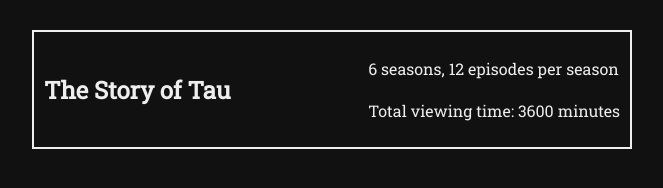
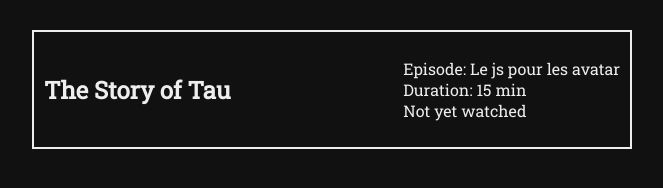
Before and after one commit to black-code1/apprenez-a-programmer-avec-javaScript, a plain HTML site: page index.html in a window 1280 px wide. Shown: the whole page, without its empty margins (6-669 px from the left). Drawn offline with Linux system fonts and the light colour scheme.

Commit message:
Pratiquez les types de données

```diff
--- a/app.js
+++ b/app.js
@@ -1,17 +1,10 @@
-let numberOfSeasons = 6;
-let numberOfEpisodes = 12;
+// Create variables here
+// =========================================
+let episodeTitle = 'Le js pour les avatar';
+let episodeDuration = 15
+let hasBeenWatched = false
+// =========================================
 
-// Calculate totalShowTime here
-// =====================================
-
-let episodeTime = 45;
-let commercialTime = 5;
-
-let totalShowTime = (episodeTime + commercialTime) * numberOfSeasons * numberOfEpisodes;
-
-// =====================================
-
-let paragraph = document.querySelector('#info');
-paragraph.innerText = `${numberOfSeasons} seasons, ${numberOfEpisodes} episodes per season
-
-Total viewing time: ${totalShowTime} minutes`
+document.querySelector('#episode-info').innerText = `Episode: ${episodeTitle}
+Duration: ${episodeDuration} min
+${hasBeenWatched ? 'Already watched' : 'Not yet watched'}`
--- a/index.html
+++ b/index.html
@@ -5,14 +5,14 @@
     <meta name="viewport"
           content="width=device-width, user-scalable=no, initial-scale=1.0, maximum-scale=1.0, minimum-scale=1.0">
     <meta http-equiv="X-UA-Compatible" content="ie=edge">
-    <title>Document</title>
+    <title>Apprenez à programmer avec JavaScript</title>
     <link href="https://fonts.googleapis.com/css?family=Roboto+Slab" rel="stylesheet">
     <link rel="stylesheet" href="style.css">
 </head>
 <body>
 <div class="series-frame">
     <h2>The Story of Tau</h2>
-    <p id="info"></p>
+    <p id="episode-info"></p>
 </div>
 <script src="app.js"></script>
 </body>
```
